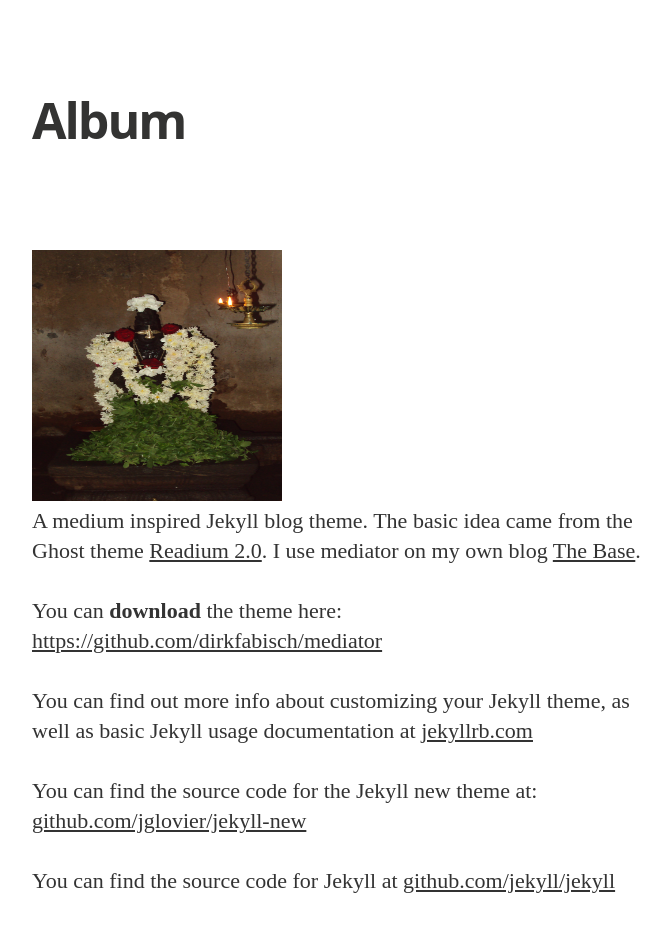
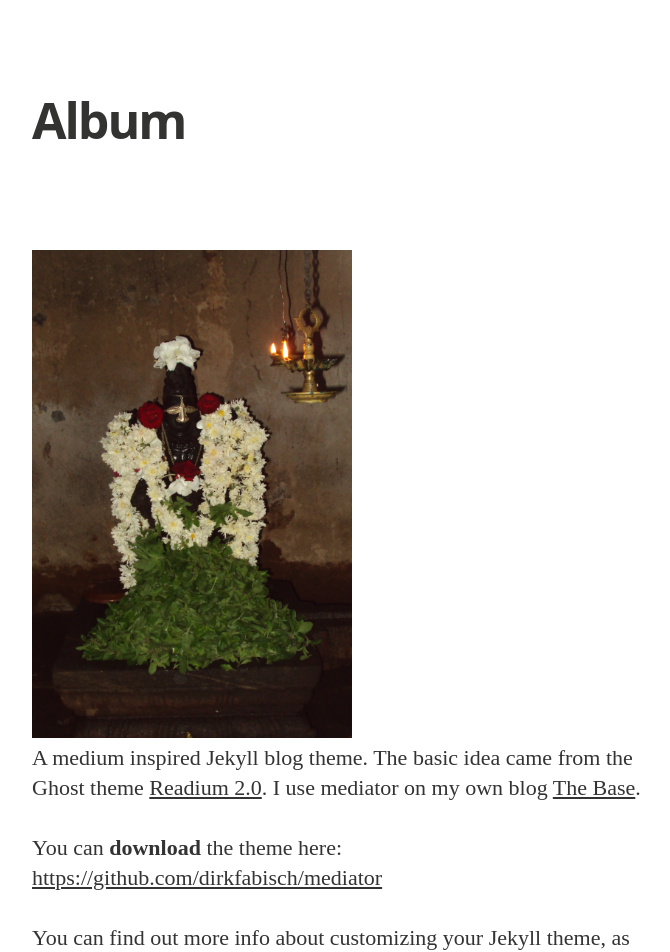
Before and after one commit to Deepakms92/template-for-template, a Jekyll site: the page built from gallery.md, in a window 1280 px wide. Shown: the part 398-1350 px from the top of the page, without its empty margins (288-958 px from the left). Built offline with Jekyll 4.4.1, drawn with Linux system fonts in a browser that asks for light colours; nearby versions of some CDN libraries; some web fonts are replaced.

Commit message:
enta chore mare

```diff
--- a/_layouts/gallery.html
+++ b/_layouts/gallery.html
@@ -34,7 +34,7 @@
         <br>
         <br>
         <br>
-       <img src="{{ site.baseurl }}/assets/images/{{ page.image }}" height="251px" width="250px">
+       <img src="{{ site.baseurl }}/assets/images/{{ page.image }}" style="width: 50%; height: 50%">
 
 
 
```
